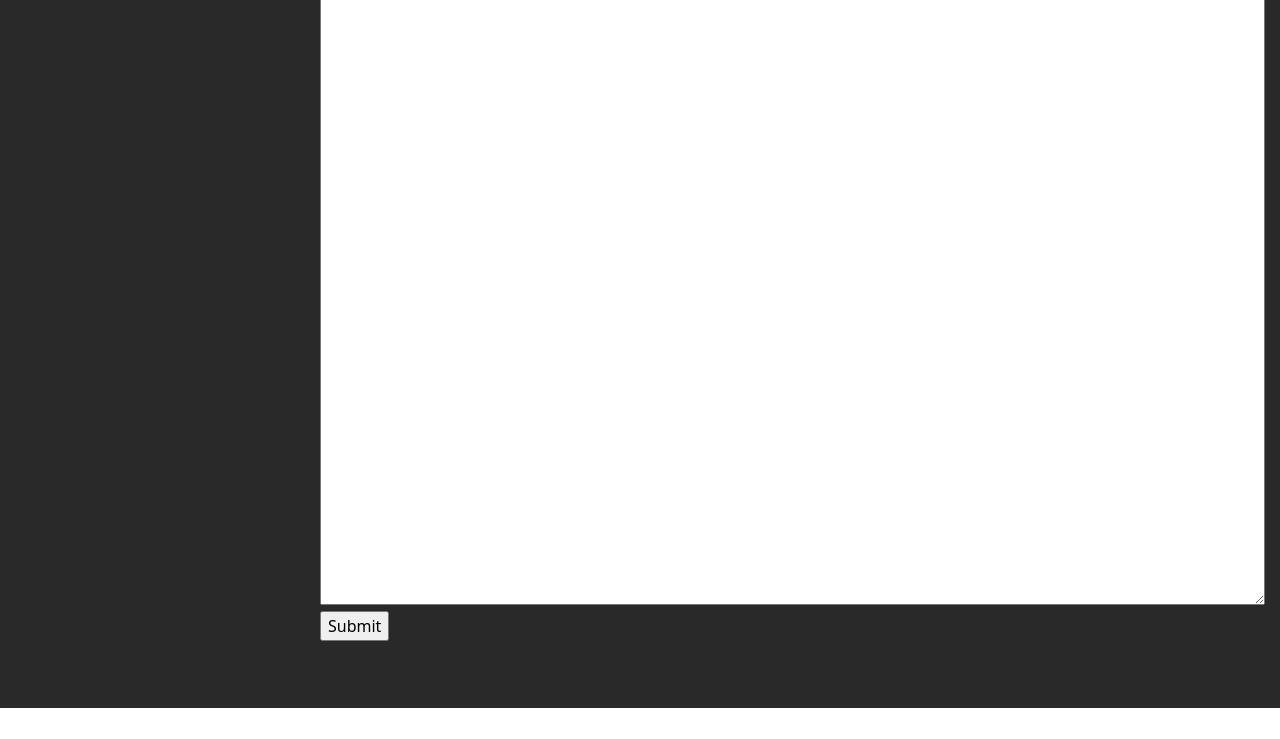
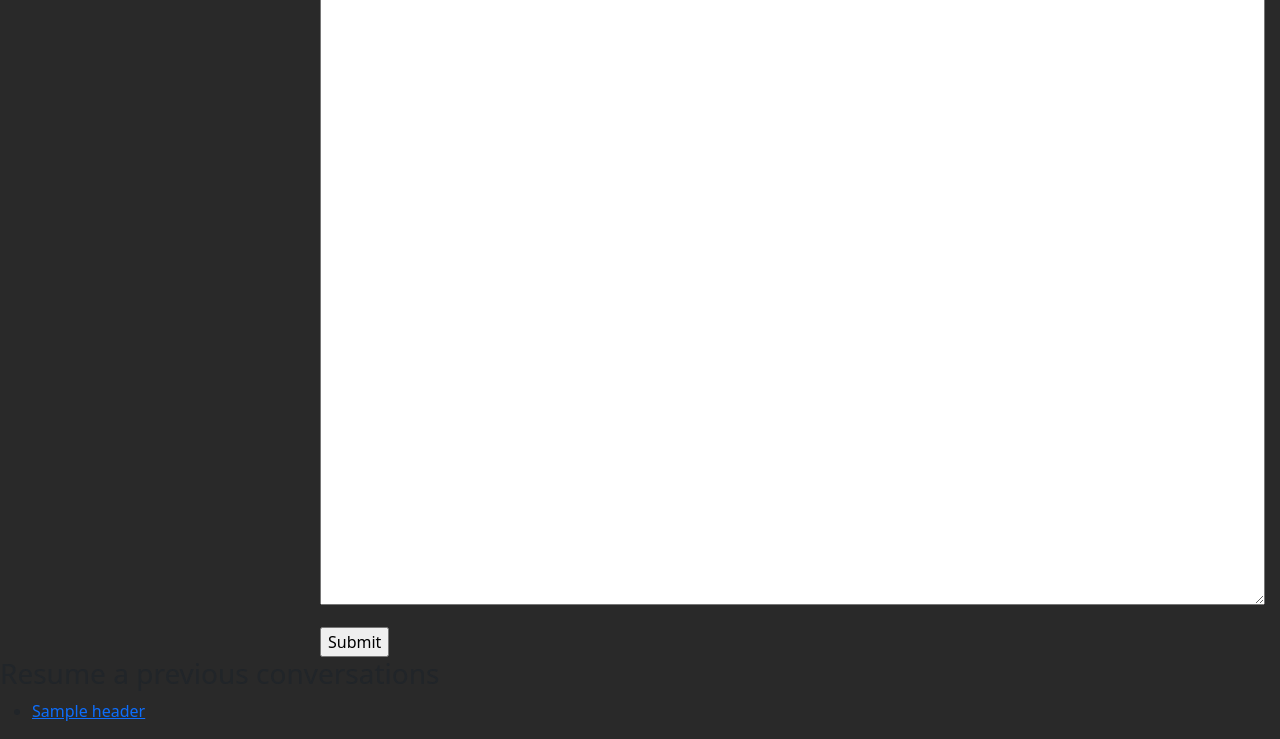
Before and after one commit to bluenote28/AI_Interviewer, a Flask app: template templates/index.html in a window 1280 px wide. Shown: the part 92-831 px from the top of the page. Before the commit the page ends 800 px from the top, so only its background shows below. Run offline with Flask 3, Linux system fonts and the light colour scheme; the template is opened without the code that fills it: most values are stand-ins (such as "Sample title", 1, 10 or a date in 2020).

Commit message:
fixes css url

```diff
--- a/templates/conversation.html
+++ b/templates/conversation.html
@@ -3,7 +3,7 @@
 <head>
     <meta charset="utf-8">
     <link href="https://cdn.jsdelivr.net/npm/bootstrap@5.3.7/dist/css/bootstrap.min.css" rel="stylesheet" integrity="sha384-LN+7fdVzj6u52u30Kp6M/trliBMCMKTyK833zpbD+pXdCLuTusPj697FH4R/5mcr" crossorigin="anonymous">
-    <link rel="stylesheet" href="static/styles.css">
+    <link rel="stylesheet" href="{{ url_for('static', filename='styles.css') }}">
     <title>AI Interviewer</title>
 </head>
 <body>
--- a/templates/index.html
+++ b/templates/index.html
@@ -3,7 +3,7 @@
 <head>
     <meta charset="utf-8">
     <link href="https://cdn.jsdelivr.net/npm/bootstrap@5.3.7/dist/css/bootstrap.min.css" rel="stylesheet" integrity="sha384-LN+7fdVzj6u52u30Kp6M/trliBMCMKTyK833zpbD+pXdCLuTusPj697FH4R/5mcr" crossorigin="anonymous">
-    <link rel="stylesheet" href="static/styles.css">
+    <link rel="stylesheet" href="{{ url_for('static', filename='styles.css') }}">
     <title>AI Interviewer</title>
 </head>
 <body>
@@ -15,11 +15,28 @@
             <form method="POST" action="/interview">
                 <div class="mb-3">
                     <textarea id="userprompt" name="userprompt" aria-describedby="userinputbox" rows="25" cols="100"></textarea>
-                    <input type="submit" value="Submit">
                 </div>
+                <input type="submit" value="Submit">
             </form>
         </div>
 
+        {% if conversations %}
+
+        <div class="prev-conversations">
+            <h3>Resume a previous conversations</h3>
+
+            <ul>
+            {% for conversation in conversations %}
+
+
+                <li><a href="{{ url_for('specific_interview', header=conversation.header) }}">{{conversation.header}}</a></li>
+
+            {% endfor %}
+
+            </ul>
+        </div>
+
+        {% endif %}
 
 </body>
 </html>
```
